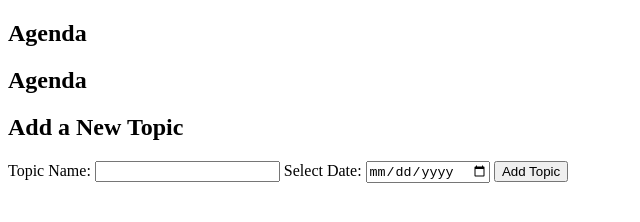
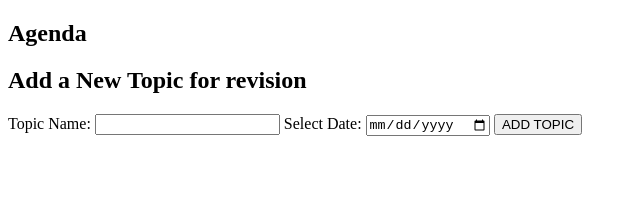
Before and after one commit to Droid-An/Project-Spaced-Repetition-Tracker, a plain HTML site: page index.html in a window 1280 px wide. Shown: the whole page, without its empty margins (0-640 px from the left). Drawn offline with Linux system fonts and the light colour scheme.

Commit message:
feat-Form/input text and date

```diff
--- a/index.html
+++ b/index.html
@@ -11,31 +11,18 @@
         <ul id="agenda-list" aria-live="polite">
       </section>
 
+      <section aria-labelledby="add-topic-heading" aria-live="polite">
+        <h2 id="add-topic-heading">Add a New Topic for revision</h2>
+        <form  id="topicForm">
+          <label for="topicName">Topic Name:</label>
+          <input type="text" id="topicName" required aria-label="Enter topic name"/>
+
+          <label for="datePicker">Select Date:</label>
+          <input type="date" id="datepicker" required aria-label="select date for the topic"/>
+
+          <button type="submit">  ADD TOPIC  </button>
+        </form>
+      </section>
     </main>
-
   </body>
 </html>
-
-
-
-
-
-
-  <section aria-labelledby="agenda-heading">
-    <h2 id="agenda-heading">Agenda</h2>
-    <ul id="agendaList" aria-live="polite"></ul>
-  </section>
-
-  <section aria-labelledby="add-topic-heading" aria-live="polite">
-    <h2 id="add-topic-heading">Add a New Topic</h2>
-    <form id="topicForm">
-      <label for="topicName">Topic Name:</label>
-      <input type="text" id="topicName" required aria-label="Enter topic name" />
-
-      <label for="datePicker">Select Date:</label>
-      <input type="date" id="datePicker" required aria-label="Select date for the topic" />
-
-      <button type="submit">Add Topic</button>
-    </form>
-  </section>
-</main>
```
